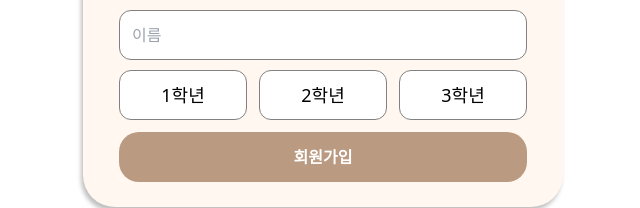
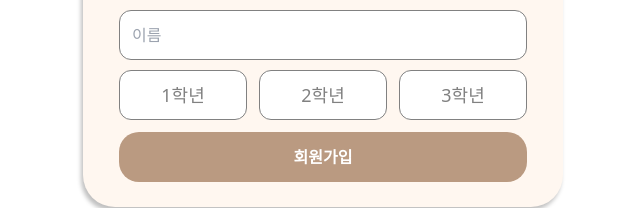
Before and after one commit to gubumgubum/WHIS-front, a React (Create React App) app: page /signup-step2 in a window 1280 px wide. Shown: the part 414-622 px from the top of the page, without its empty margins (317-957 px from the left). Built offline with nearby package versions, Linux system fonts and the light colour scheme; the HTML template or start-up script is replaced by a standard one.

Commit message:
fix: select 버튼 고정 배경색, 테두리 수정

```diff
--- a/src/components/signup/selectButton.jsx
+++ b/src/components/signup/selectButton.jsx
@@ -3,7 +3,7 @@ export default function SelectButton({ className, text, isSelected, onClick }) {
     <button
       type="button"
       onClick={onClick}
-      className={`bg-white border border-[#818181] rounded-xl ${isSelected ? 'bg-[#AC7F5E] text-white font-semibold' : 'text-[818181] text-lg font-light'} ${className}`}
+      className={`rounded-xl ${isSelected ? 'bg-[#AC7F5E] text-white font-semibold text-lg' : 'bg-white text-[#818181] text-lg font-light border border-[#818181]'} ${className}`}
     >
       {text}
     </button>
```
